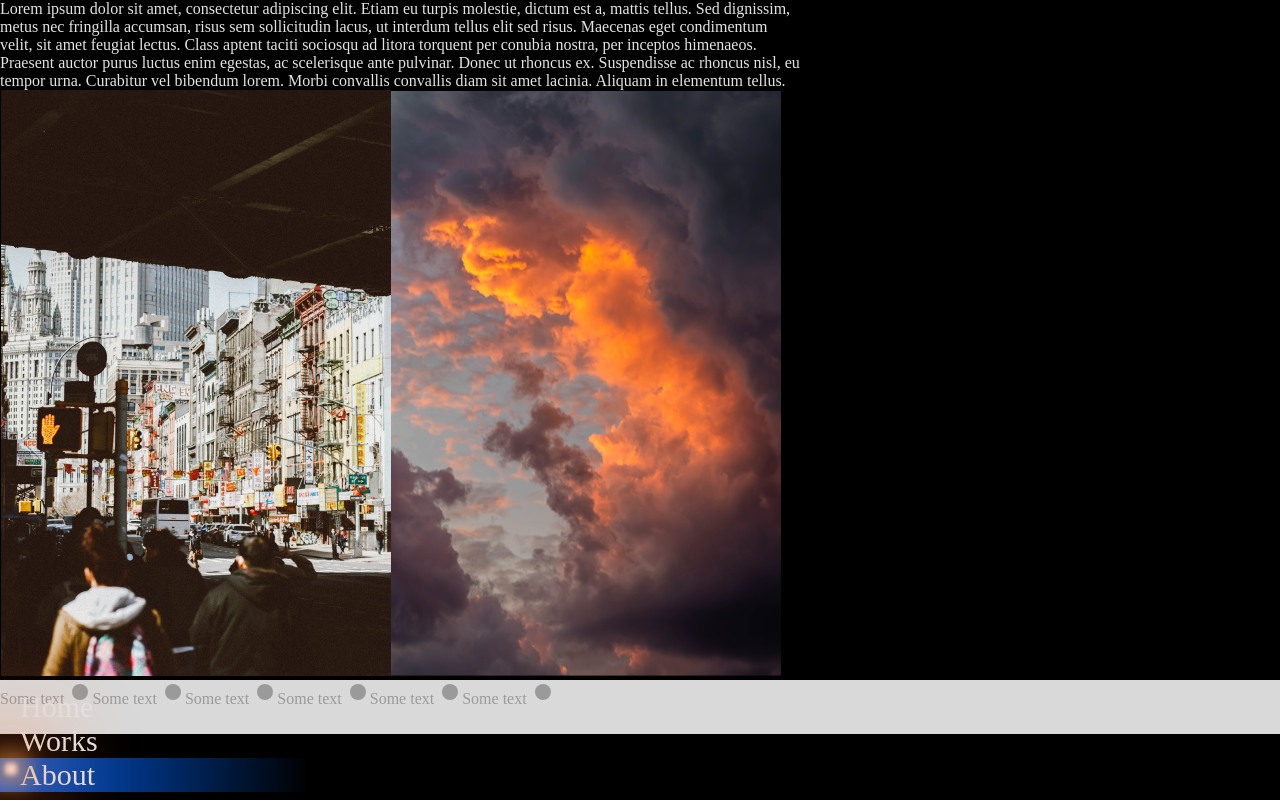
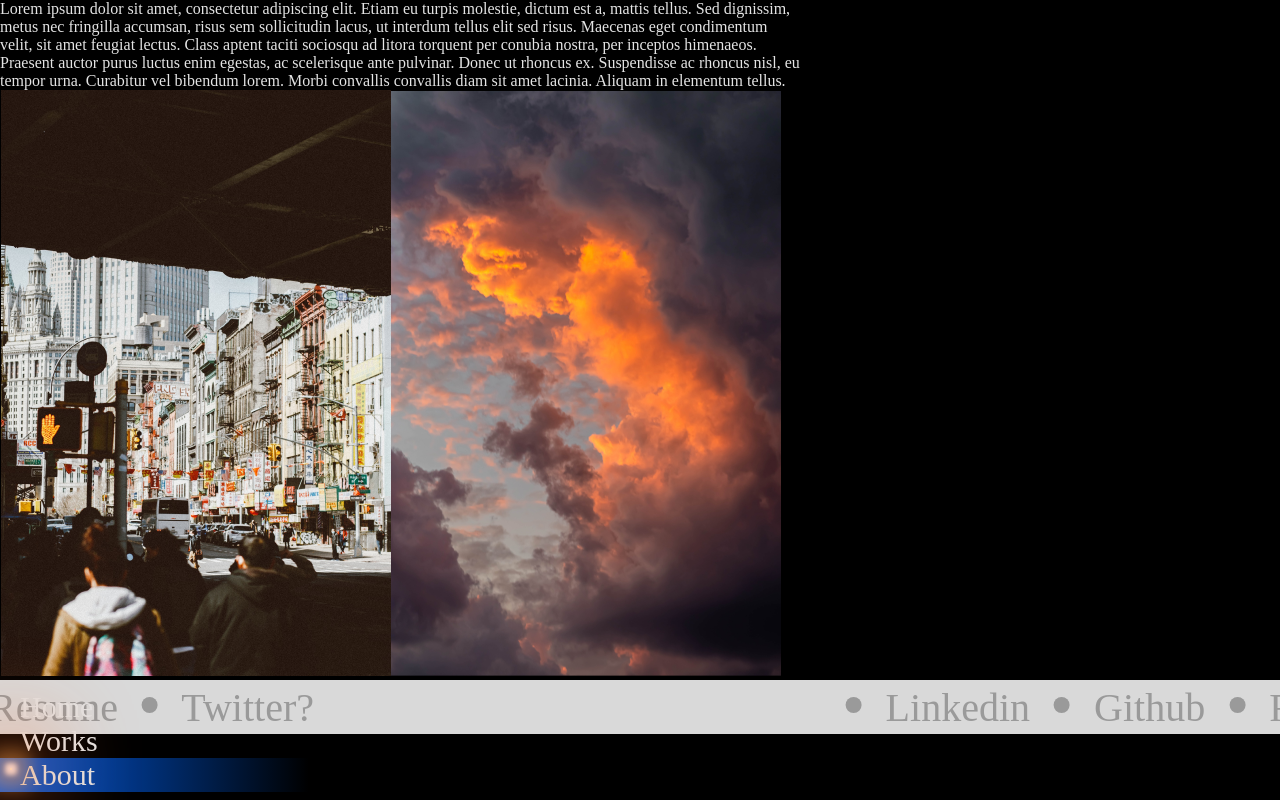
Before and after one commit to RelativeBinary/RelativeBinary.github.io, a React (Create React App) app: page /about in a window 1280 px wide. Built offline with nearby package versions, Linux system fonts and the light colour scheme.

Commit message:
remove old scroll bar attempt and use proper marquee library

```diff
--- a/package.json
+++ b/package.json
@@ -15,6 +15,7 @@
     "gsap": "^3.10.4",
     "react": "^17.0.2",
     "react-dom": "^17.0.2",
+    "react-fast-marquee": "^1.3.2",
     "react-router-dom": "^6.2.1",
     "react-scripts": "^5.0.0",
     "react-typist": "^2.0.5",
--- a/src/App.css
+++ b/src/App.css
@@ -215,7 +215,7 @@ body,
   color: var(--dark-color);
 }
 
-/* ProjectItem controls
+/* About controls
 =============================== */
 .about-text {
   max-width: 802px;
@@ -223,8 +223,22 @@ body,
 }
 
 .about-bar {
+  /* background-color: #D9D9D9; */
   background-color: #D9D9D9;
   width: 100vw;
   height: 54px;
+  font-size: large;
+  text-decoration: none;
   color: #9A9A9A;
 }
+
+.about-bar-option {
+  font-size: 40px;
+  text-decoration: none !important;
+  color: #9A9A9A !important;
+}
+
+.about-bar-option:hover {
+  -webkit-text-stroke: 1px #9A9A9A;
+  color: transparent !important;
+}
--- a/src/pages/About.js
+++ b/src/pages/About.js
@@ -5,7 +5,7 @@ import FadeIn from '../components/animation/FadeIn';
 import aboutPrimary from '../images/cross-walk.png'
 import aboutSecondary from '../images/sky.png'
 import FiberManualRecordIcon from '@mui/icons-material/FiberManualRecord';
-import '../styles/ScrollText.css';
+import Marquee from 'react-fast-marquee';
 
 export default function About() {
    const [MousePosition, setMousePosition] = useState({
@@ -32,26 +32,51 @@ export default function About() {
       </FadeIn>
 
       <div className='about-text'>
-        Lorem ipsum dolor sit amet, consectetur adipiscing elit. Etiam eu turpis molestie, dictum est a, mattis tellus. Sed dignissim, metus nec fringilla accumsan, risus sem sollicitudin lacus, ut interdum tellus elit sed risus. Maecenas eget condimentum velit, sit amet feugiat lectus. Class aptent taciti sociosqu ad litora torquent per conubia nostra, per inceptos himenaeos. Praesent auctor purus luctus enim egestas, ac scelerisque ante pulvinar. Donec ut rhoncus ex. Suspendisse ac rhoncus nisl, eu tempor urna. Curabitur vel bibendum lorem. Morbi convallis convallis diam sit amet lacinia. Aliquam in elementum tellus.
+        Lorem ipsum dolor sit amet, consectetur adipiscing elit. Etiam eu turpis
+        molestie, dictum est a, mattis tellus. Sed dignissim, metus nec
+        fringilla accumsan, risus sem sollicitudin lacus, ut interdum tellus
+        elit sed risus. Maecenas eget condimentum velit, sit amet feugiat
+        lectus. Class aptent taciti sociosqu ad litora torquent per conubia
+        nostra, per inceptos himenaeos. Praesent auctor purus luctus enim
+        egestas, ac scelerisque ante pulvinar. Donec ut rhoncus ex. Suspendisse
+        ac rhoncus nisl, eu tempor urna. Curabitur vel bibendum lorem. Morbi
+        convallis convallis diam sit amet lacinia. Aliquam in elementum tellus.
       </div>
 
-      <img className='about-primary-pic' src={aboutPrimary} alt='about primary'/>
-      <img className='about-secondary-pic' src={aboutSecondary} alt='about secondary'/>
+      <img
+        className='about-primary-pic'
+        src={aboutPrimary}
+        alt='about primary'
+      />
+      <img
+        className='about-secondary-pic'
+        src={aboutSecondary}
+        alt='about secondary'
+      />
 
-      <div className='about-bar m-scroll'>
-        <div>
-          <span>
-            Some text <FiberManualRecordIcon/>
-            Some text <FiberManualRecordIcon/>
-            Some text <FiberManualRecordIcon/>
-            Some text <FiberManualRecordIcon/>
-            Some text <FiberManualRecordIcon/>
-            Some text <FiberManualRecordIcon/>
-
-          </span>
-        </div>
-
-      </div>
+      <Marquee
+        className='about-bar'
+        gradient={false}
+        pauseOnHover={true}
+        speed={80}
+      >
+        <FiberManualRecordIcon />
+        <a href='#123' className='about-bar-option'>
+          &nbsp; Linkedin &nbsp;
+        </a>
+        <FiberManualRecordIcon />
+        <a href='#123' className='about-bar-option'>
+          &nbsp; Github &nbsp;
+        </a>
+        <FiberManualRecordIcon />
+        <a href='#123' className='about-bar-option'>
+          &nbsp; Resume &nbsp;
+        </a>
+        <FiberManualRecordIcon />
+        <a href='#123' className='about-bar-option'>
+          &nbsp; Twitter? &nbsp;
+        </a>
+      </Marquee>
 
       <div className='navbar'>
         <NavButton name={'Home'} destination={'/'} />
--- a/src/styles/ScrollText.css
+++ /dev/null
@@ -1,33 +0,0 @@
-.marquee-container {
-  height: 30px;
-  overflow: hidden;
-  line-height: 30px;
-}
-
-.marquee-container .marquee {
-  top: 0;
-  left: 100%;
-  width: 100%;
-  overflow: hidden;
-  position: absolute;
-  white-space: nowrap;
-  animation: marquee 30s linear infinite;
-}
-
-.marquee-container .marquee2 {
-  animation-delay: 15s;
-}
-
-.marquee-container b {
-  padding-left: 10px;
-}
-
-@keyframes marquee {
-  0% {
-    left: 100%;
-  }
-
-  100% {
-    left: -100%;
-  }
-}
```
Also changed, not shown: 1 other file (tests, documents, lock files or other folders).
